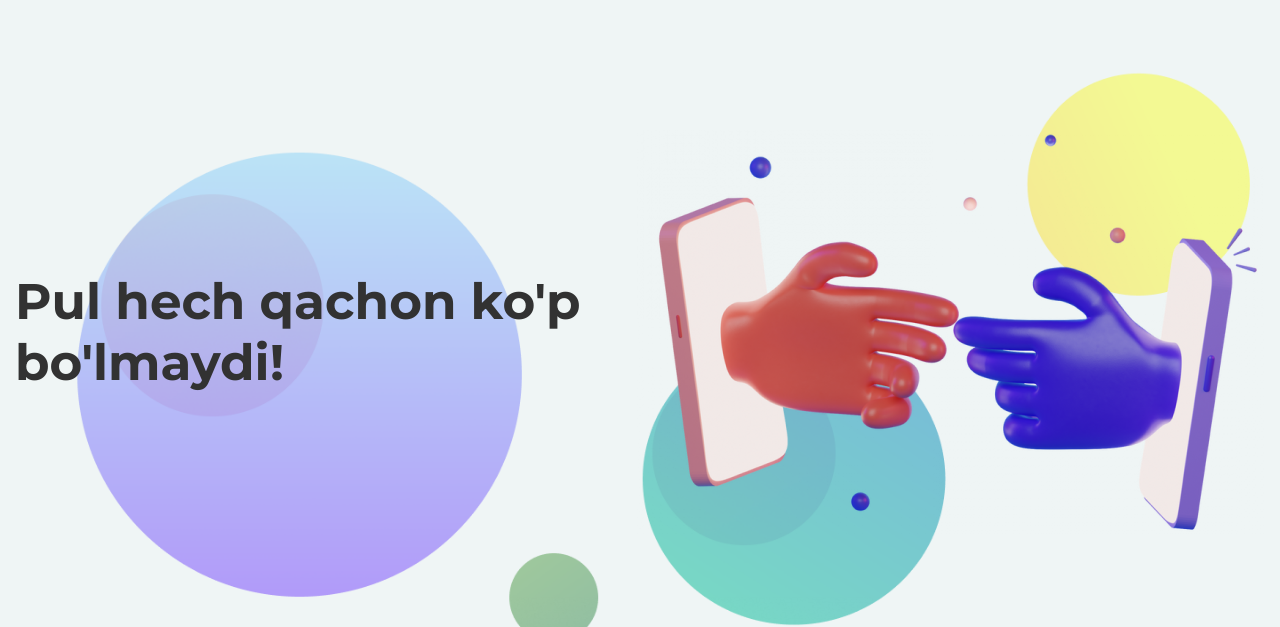
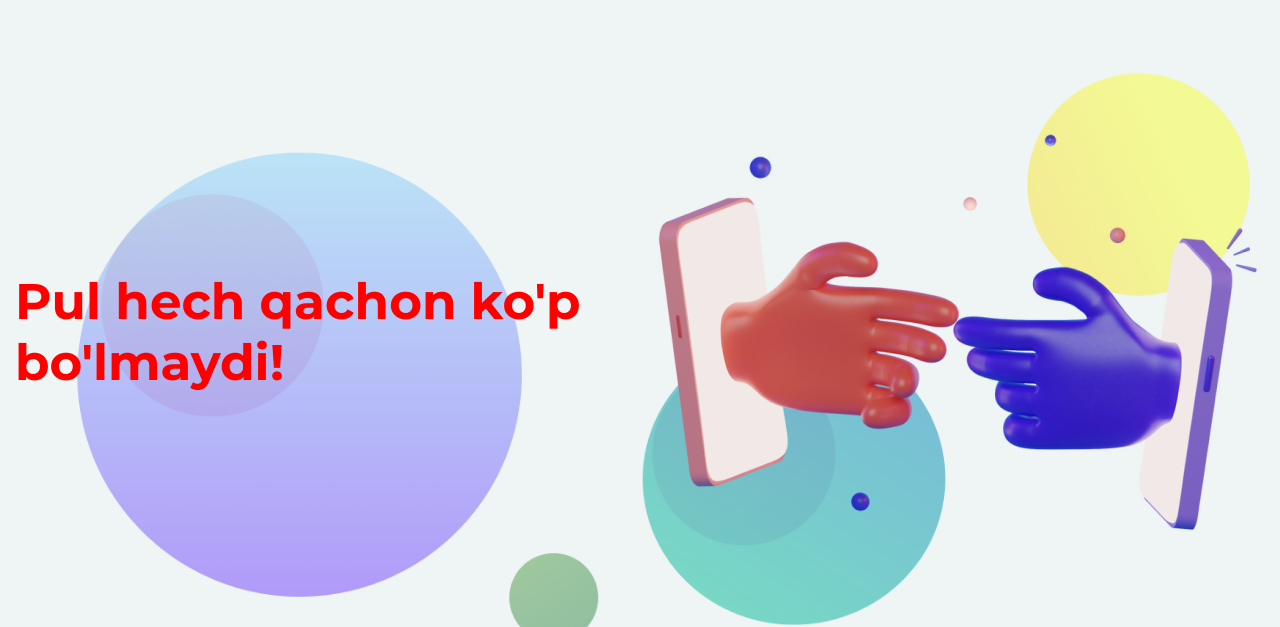
Before and after one commit to sanjar1995/tbb2, a plain HTML site: page index.html in a window 1280 px wide. Shown: the part 93-720 px from the top of the page. Drawn offline with Linux system fonts and the light colour scheme.

Commit message:
title color changed

```diff
--- a/style/style.css
+++ b/style/style.css
@@ -112,7 +112,7 @@ a {
     font-weight: 700;
     font-size: 50px;
     line-height: 61px;
-    color: #323232;
+    color: red;
 }
 
 .intro__bottom {
```
